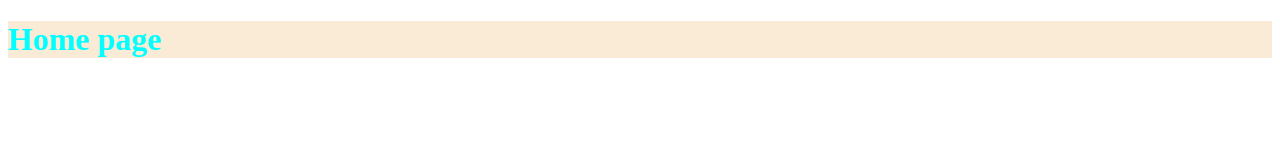
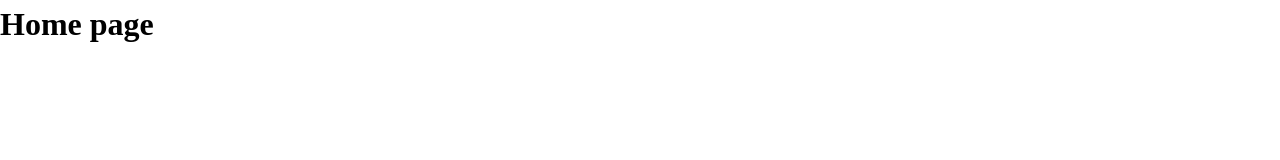
Before and after one commit to amazinglynormal/personal-site, a website built with Vite: page index.html in a window 1280 px wide. Built offline with nearby package versions, Linux system fonts and the light colour scheme.

Commit message:
css reset styles

```diff
--- a/src/style.css
+++ b/src/style.css
@@ -1,4 +1,33 @@
-h1 {
-  color: aqua;
-  background-color: antiquewhite;
+/* RESET */
+*,
+*::before,
+*::after {
+  box-sizing: border-box;
 }
+
+* {
+  margin: 0;
+  padding: 0;
+  border: 0 solid transparent;
+}
+
+body {
+  line-height: 1.5;
+  min-height: 100vh;
+}
+
+img,
+picture,
+video,
+canvas,
+svg {
+  display: block;
+  max-width: 100%;
+}
+
+input,
+button,
+textarea,
+select {
+  font: inherit;
+}
```
